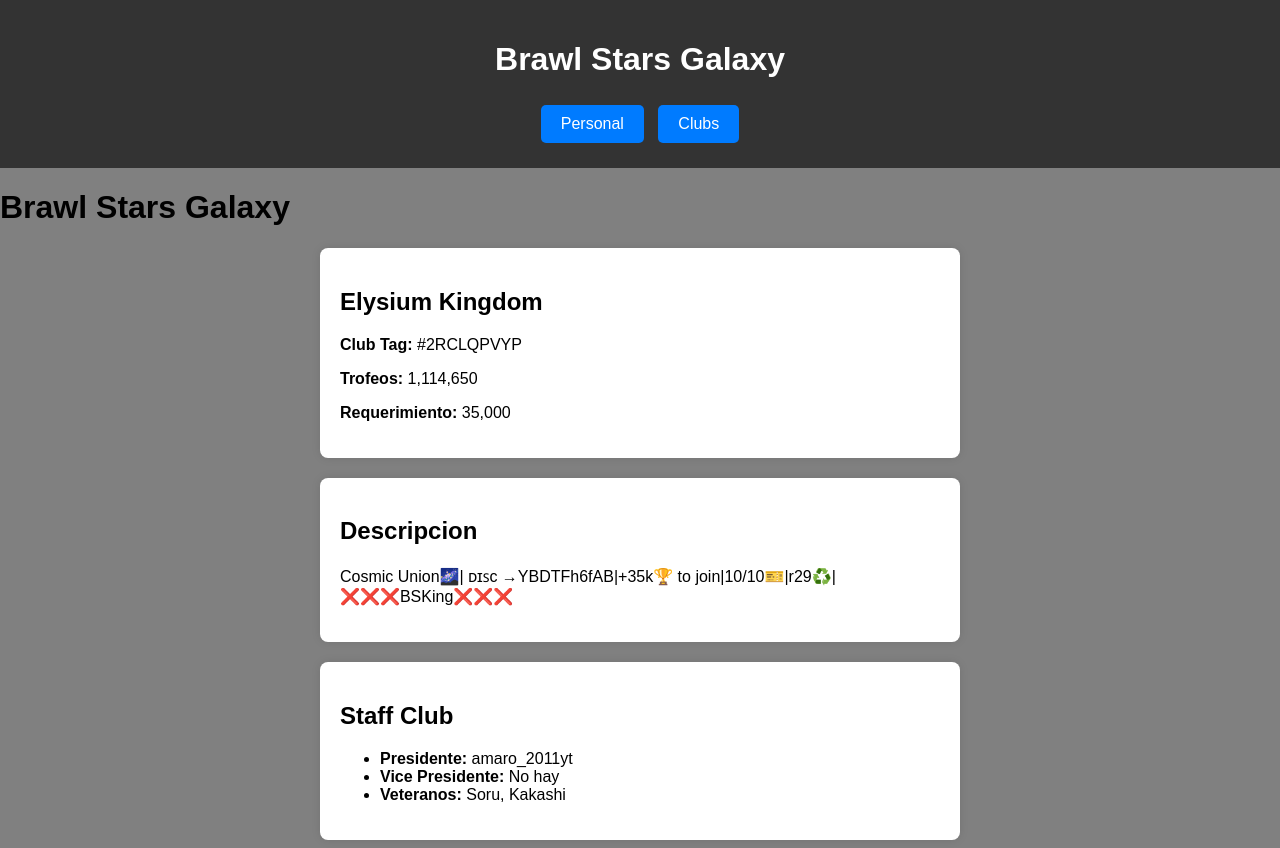
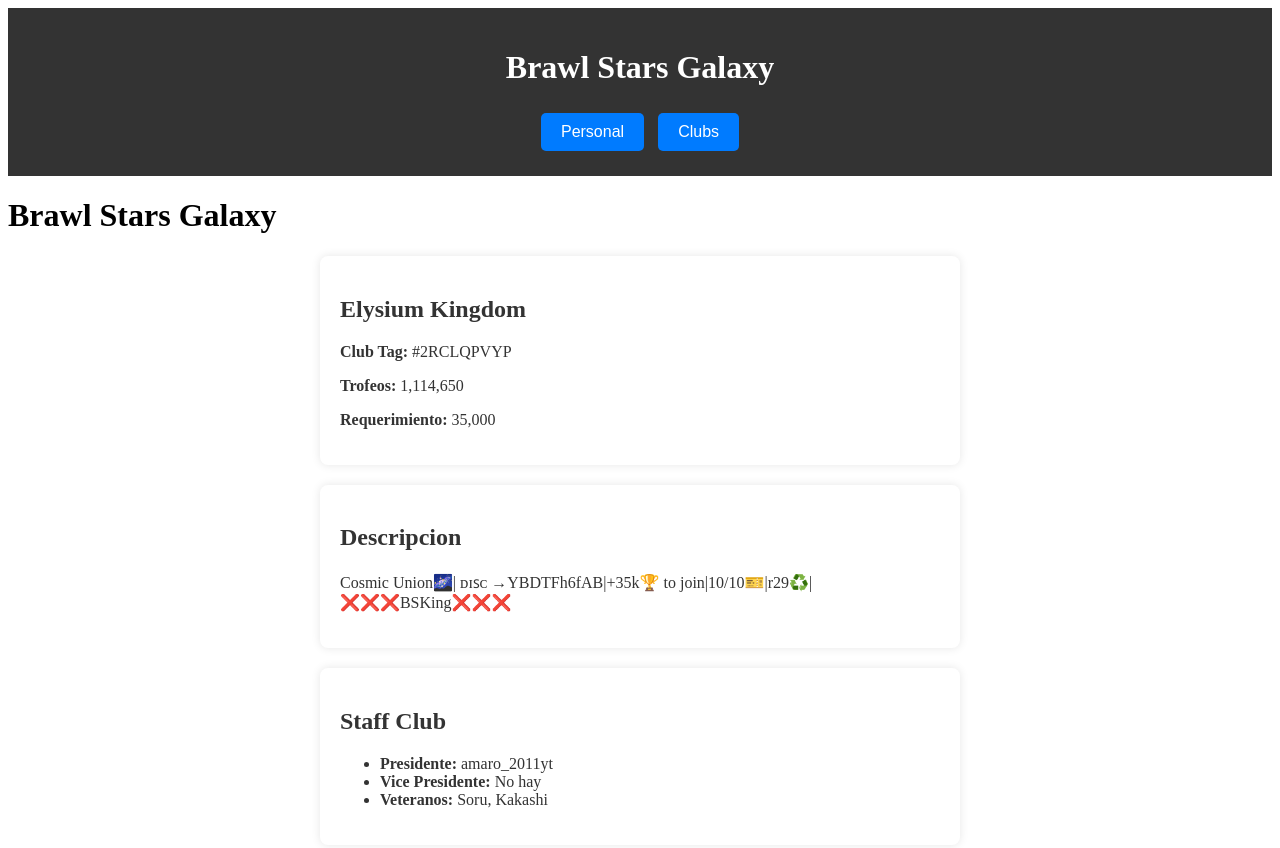
Before and after one commit to AmaroGod2/AmaroGod2.github.io, a plain HTML site: page index.html in a window 1280 px wide. Shown: the top 848 px of the page. Drawn offline with Linux system fonts and the light colour scheme.

Commit message:
Color change

```diff
--- a/CSS/style.css
+++ b/CSS/style.css
@@ -1,25 +1,12 @@
-/* General body styling */
-body {
-    font-family: Arial, sans-serif;
-    margin: 0;
-    padding: 0;
-    background-color: #808080;
-    color: #000000;
-}
-
 /* Header styling */
 header {
     text-align: center;
     padding: 20px;
     background-color: #333;
-    color: white;
+    color: white; /* Text color in the header */
 }
 
-/* Navigation buttons */
-nav {
-    margin-top: 20px;
-}
-
+/* Navigation buttons within the header */
 nav button {
     background-color: #007bff;
     border: none;
@@ -41,7 +28,8 @@ section {
     padding: 20px;
     margin: 20px auto;
     max-width: 600px;
-    background-color: white;
+    background-color: white; /* Background color for the sections */
+    color: #333; /* Text color for the sections */
     border-radius: 8px;
     box-shadow: 0 0 10px rgba(0, 0, 0, 0.1);
 }
```
